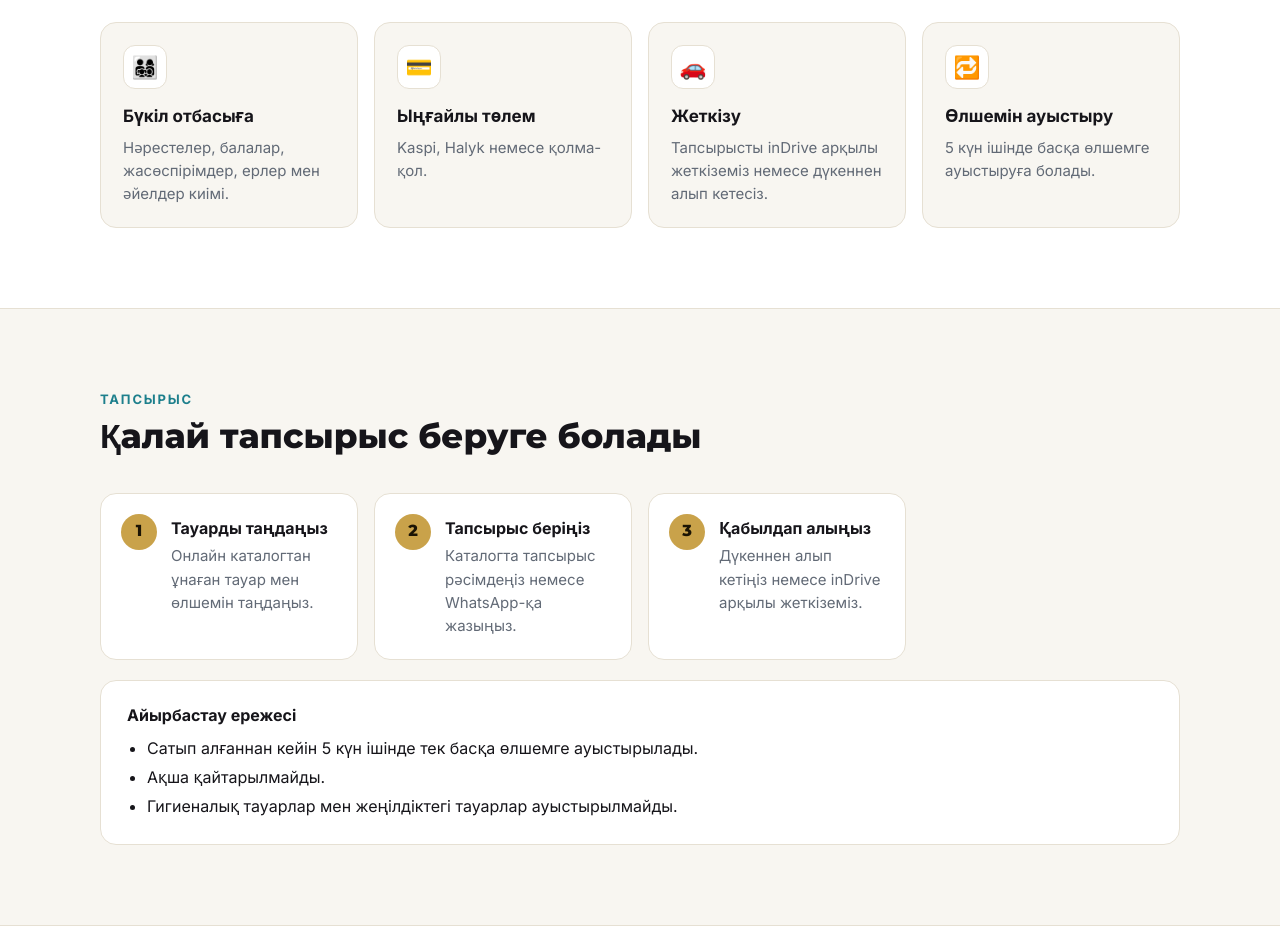
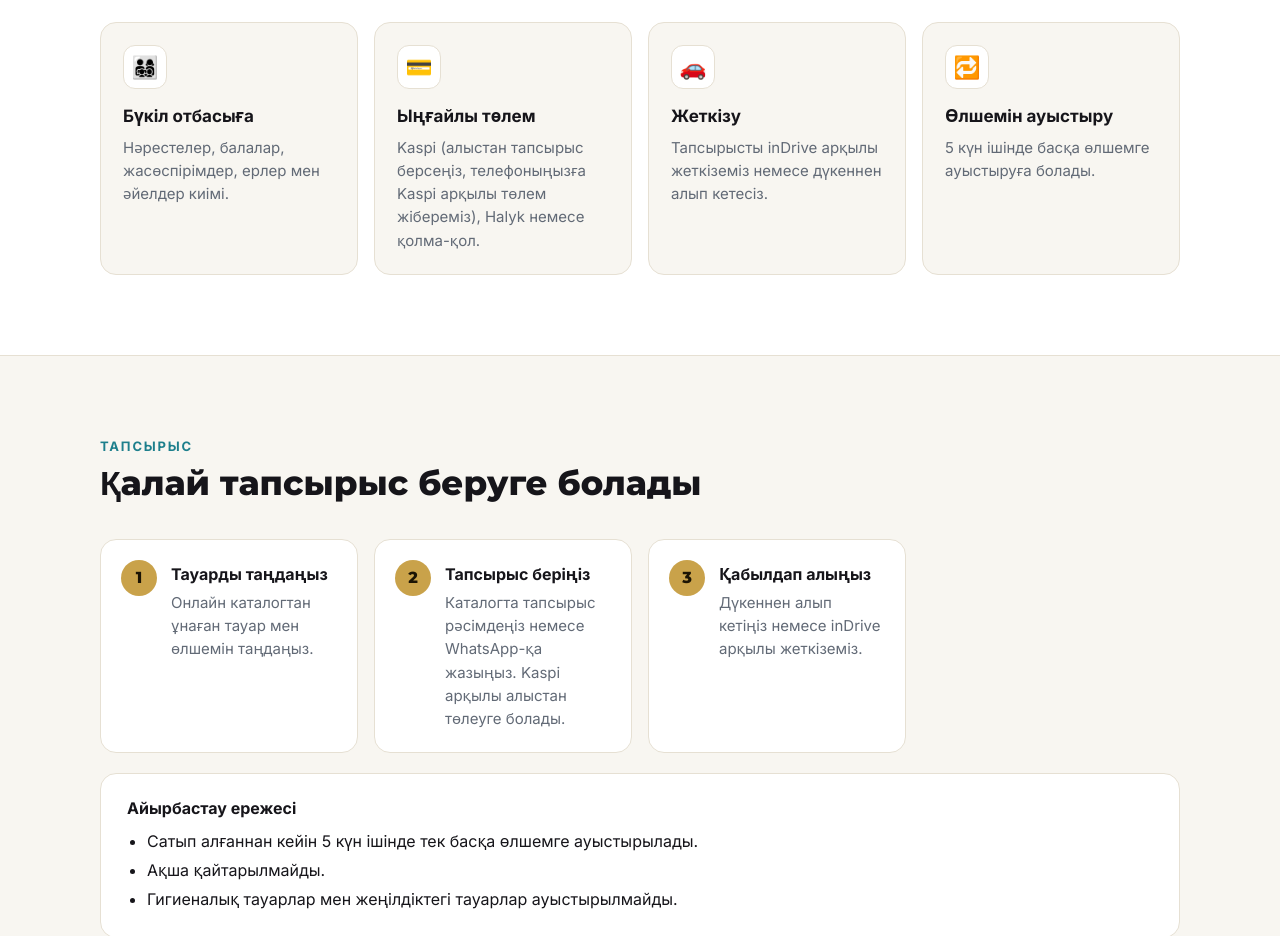
Before and after one commit to Utepov-Bauyrzhan/altynorda-site, a plain HTML site: page index.html in a window 1280 px wide. Shown: the part 1720-2656 px from the top of the page. Drawn offline with Linux system fonts and the light colour scheme.

Commit message:
Төлем: Kaspi арқылы алыстан төлеу туралы нақтылау
Co-Authored-By: Claude Opus 5.5 <noreply@anthropic.com>
Claude-Session: https://claude.ai/code/session_01SvLZT5dtK64tycW86bN5Na

```diff
--- a/index.html
+++ b/index.html
@@ -193,7 +193,7 @@ footer b{color:#fff;font-family:Montserrat,Inter,sans-serif;font-weight:900}
   <p data-kz="ALTYN ORDA — Құрманғазыдағы отбасылық киім дүкені. Біздің мақсатымыз — Қазақстандағы танымал киім дүкендері желісіне айналу." data-ru="ALTYN ORDA — семейный магазин одежды в Курмангазы. Наша цель — стать известной сетью магазинов одежды в Казахстане.">ALTYN ORDA — Құрманғазыдағы отбасылық киім дүкені. Біздің мақсатымыз — Қазақстандағы танымал киім дүкендері желісіне айналу.</p></div>
  <div class="grid feat">
   <div class="f"><div class="ic">👨‍👩‍👧‍👦</div><b data-kz="Бүкіл отбасыға" data-ru="Для всей семьи">Бүкіл отбасыға</b><p data-kz="Нәрестелер, балалар, жасөспірімдер, ерлер мен әйелдер киімі." data-ru="Одежда для малышей, детей, подростков, мужчин и женщин.">Нәрестелер, балалар, жасөспірімдер, ерлер мен әйелдер киімі.</p></div>
-  <div class="f"><div class="ic">💳</div><b data-kz="Ыңғайлы төлем" data-ru="Удобная оплата">Ыңғайлы төлем</b><p data-kz="Kaspi, Halyk немесе қолма-қол." data-ru="Kaspi, Halyk или наличными.">Kaspi, Halyk немесе қолма-қол.</p></div>
+  <div class="f"><div class="ic">💳</div><b data-kz="Ыңғайлы төлем" data-ru="Удобная оплата">Ыңғайлы төлем</b><p data-kz="Kaspi (алыстан тапсырыс берсеңіз, телефоныңызға Kaspi арқылы төлем жібереміз), Halyk немесе қолма-қол." data-ru="Kaspi (при заказе издалека отправим вам удалённый счёт в Kaspi), Halyk или наличными.">Kaspi (алыстан тапсырыс берсеңіз, телефоныңызға Kaspi арқылы төлем жібереміз), Halyk немесе қолма-қол.</p></div>
   <div class="f"><div class="ic">🚗</div><b data-kz="Жеткізу" data-ru="Доставка">Жеткізу</b><p data-kz="Тапсырысты inDrive арқылы жеткіземіз немесе дүкеннен алып кетесіз." data-ru="Доставим заказ через inDrive или заберите в магазине.">Тапсырысты inDrive арқылы жеткіземіз немесе дүкеннен алып кетесіз.</p></div>
   <div class="f"><div class="ic">🔁</div><b data-kz="Өлшемін ауыстыру" data-ru="Обмен размера">Өлшемін ауыстыру</b><p data-kz="5 күн ішінде басқа өлшемге ауыстыруға болады." data-ru="В течение 5 дней можно обменять на другой размер.">5 күн ішінде басқа өлшемге ауыстыруға болады.</p></div>
  </div>
@@ -204,7 +204,7 @@ footer b{color:#fff;font-family:Montserrat,Inter,sans-serif;font-weight:900}
   <h2 data-kz="Қалай тапсырыс беруге болады" data-ru="Как сделать заказ">Қалай тапсырыс беруге болады</h2></div>
  <div class="grid steps">
   <div class="step"><b data-kz="Тауарды таңдаңыз" data-ru="Выберите товар">Тауарды таңдаңыз</b><p data-kz="Онлайн каталогтан ұнаған тауар мен өлшемін таңдаңыз." data-ru="Выберите товар и размер в онлайн-каталоге.">Онлайн каталогтан ұнаған тауар мен өлшемін таңдаңыз.</p></div>
-  <div class="step"><b data-kz="Тапсырыс беріңіз" data-ru="Оформите заказ">Тапсырыс беріңіз</b><p data-kz="Каталогта тапсырыс рәсімдеңіз немесе WhatsApp-қа жазыңыз." data-ru="Оформите заказ в каталоге или напишите в WhatsApp.">Каталогта тапсырыс рәсімдеңіз немесе WhatsApp-қа жазыңыз.</p></div>
+  <div class="step"><b data-kz="Тапсырыс беріңіз" data-ru="Оформите заказ">Тапсырыс беріңіз</b><p data-kz="Каталогта тапсырыс рәсімдеңіз немесе WhatsApp-қа жазыңыз. Kaspi арқылы алыстан төлеуге болады." data-ru="Оформите заказ в каталоге или напишите в WhatsApp. Можно оплатить удалённо через Kaspi.">Каталогта тапсырыс рәсімдеңіз немесе WhatsApp-қа жазыңыз. Kaspi арқылы алыстан төлеуге болады.</p></div>
   <div class="step"><b data-kz="Қабылдап алыңыз" data-ru="Получите заказ">Қабылдап алыңыз</b><p data-kz="Дүкеннен алып кетіңіз немесе inDrive арқылы жеткіземіз." data-ru="Заберите в магазине или получите доставкой через inDrive.">Дүкеннен алып кетіңіз немесе inDrive арқылы жеткіземіз.</p></div>
  </div>
  <div class="rules"><b data-kz="Айырбастау ережесі" data-ru="Правила обмена">Айырбастау ережесі</b>
```
